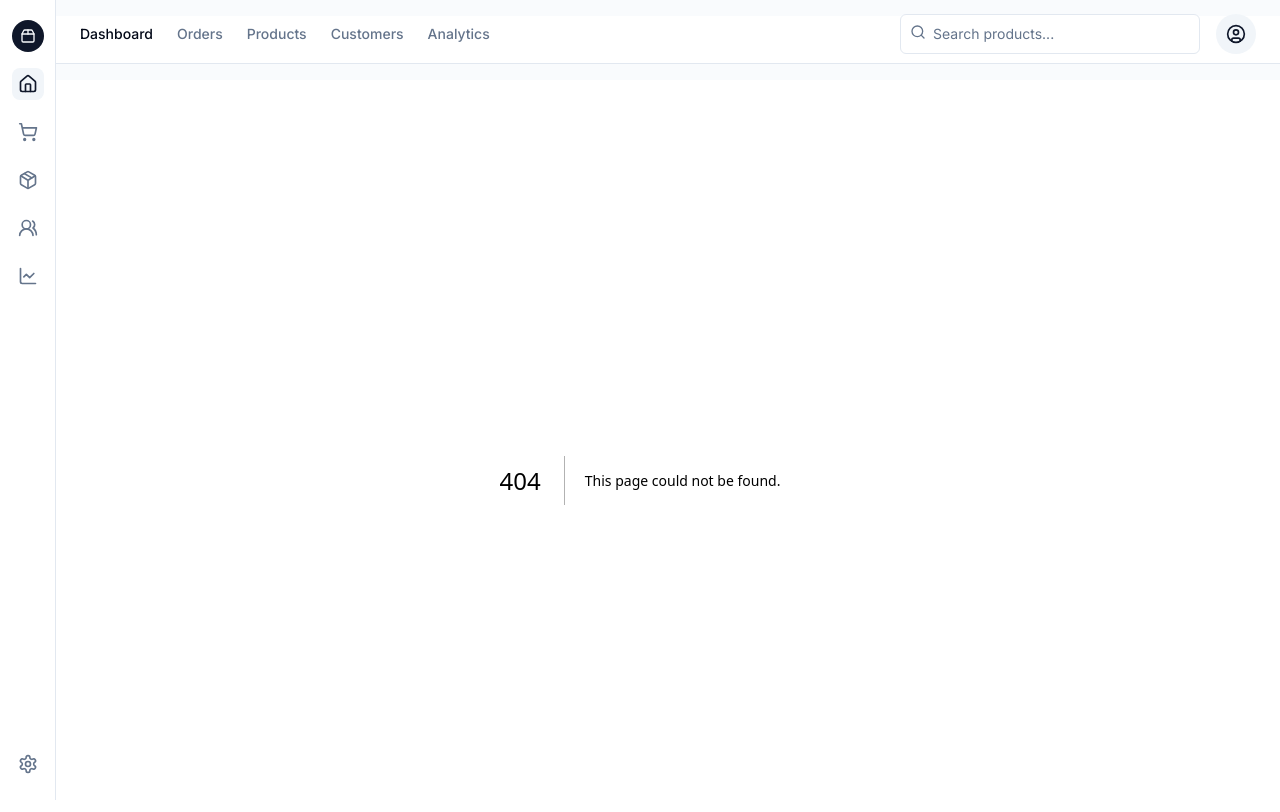
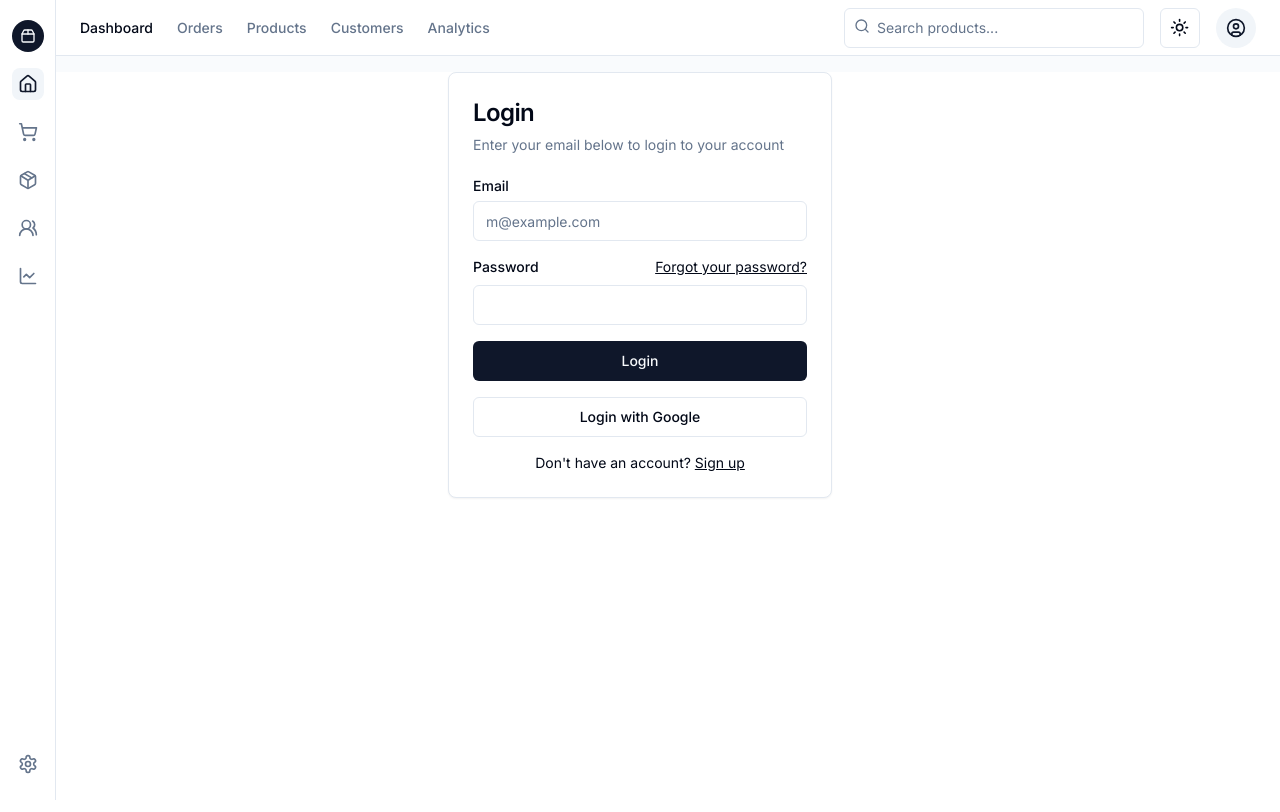
Before and after one commit to muku534/FreshWave_Admin, a Next.js app: page /Signin in a window 1280 px wide. Before the commit this address had no page. Shown: the top 812 px of the page. Built offline with nearby package versions, Linux system fonts and the light colour scheme.

Commit message:
Add Sign In and Sign Up screens with dark/light mode support

```diff
--- /dev/null
+++ b/src/app/Signin/page.jsx
@@ -0,0 +1,59 @@
+import Link from "next/link"
+
+import { Button } from "@/components/ui/button"
+import {
+    Card,
+    CardContent,
+    CardDescription,
+    CardHeader,
+    CardTitle,
+} from "@/components/ui/card"
+import { Input } from "@/components/ui/input"
+import { Label } from "@/components/ui/label"
+
+export default function Signin() {
+    return (
+        <Card className="mx-auto max-w-sm">
+            <CardHeader>
+                <CardTitle className="text-2xl">Login</CardTitle>
+                <CardDescription>
+                    Enter your email below to login to your account
+                </CardDescription>
+            </CardHeader>
+            <CardContent>
+                <div className="grid gap-4">
+                    <div className="grid gap-2">
+                        <Label htmlFor="email">Email</Label>
+                        <Input
+                            id="email"
+                            type="email"
+                            placeholder="m@example.com"
+                            required
+                        />
+                    </div>
+                    <div className="grid gap-2">
+                        <div className="flex items-center">
+                            <Label htmlFor="password">Password</Label>
+                            <Link href="#" className="ml-auto inline-block text-sm underline">
+                                Forgot your password?
+                            </Link>
+                        </div>
+                        <Input id="password" type="password" required />
+                    </div>
+                    <Button type="submit" className="w-full">
+                        Login
+                    </Button>
+                    <Button variant="outline" className="w-full">
+                        Login with Google
+                    </Button>
+                </div>
+                <div className="mt-4 text-center text-sm">
+                    Don&apos;t have an account?{" "}
+                    <Link href="/Signup" className="underline">
+                        Sign up
+                    </Link>
+                </div>
+            </CardContent>
+        </Card>
+    )
+}
--- /dev/null
+++ b/src/app/Signup/page.jsx
@@ -0,0 +1,66 @@
+import Link from "next/link"
+
+import { Button } from "@/components/ui/button"
+import {
+    Card,
+    CardContent,
+    CardDescription,
+    CardHeader,
+    CardTitle,
+} from "@/components/ui/card"
+import { Input } from "@/components/ui/input"
+import { Label } from "@/components/ui/label"
+
+export default function Signup() {
+    return (
+        <div>
+            <Card className="mx-auto max-w-sm">
+                <CardHeader>
+                    <CardTitle className="text-xl">Sign Up</CardTitle>
+                    <CardDescription>
+                        Enter your information to create an account
+                    </CardDescription>
+                </CardHeader>
+                <CardContent>
+                    <div className="grid gap-4">
+                        <div className="grid grid-cols-2 gap-4">
+                            <div className="grid gap-2">
+                                <Label htmlFor="first-name">First name</Label>
+                                <Input id="first-name" placeholder="Max" required />
+                            </div>
+                            <div className="grid gap-2">
+                                <Label htmlFor="last-name">Last name</Label>
+                                <Input id="last-name" placeholder="Robinson" required />
+                            </div>
+                        </div>
+                        <div className="grid gap-2">
+                            <Label htmlFor="email">Email</Label>
+                            <Input
+                                id="email"
+                                type="email"
+                                placeholder="m@example.com"
+                                required
+                            />
+                        </div>
+                        <div className="grid gap-2">
+                            <Label htmlFor="password">Password</Label>
+                            <Input id="password" type="password" />
+                        </div>
+                        <Button type="submit" className="w-full">
+                            Create an account
+                        </Button>
+                        <Button variant="outline" className="w-full">
+                            Sign up with GitHub
+                        </Button>
+                    </div>
+                    <div className="mt-4 text-center text-sm">
+                        Already have an account?{" "}
+                        <Link href="/Signin" className="underline">
+                            Sign in
+                        </Link>
+                    </div>
+                </CardContent>
+            </Card>
+        </div>
+    )
+}
--- a/src/app/layout.js
+++ b/src/app/layout.js
@@ -1,7 +1,7 @@
 import { Inter } from "next/font/google";
 import "./globals.css";
 import Navbar from "@/components/menu/page";
-
+import { ThemeProvider } from "./theme_provider";
 
 const inter = Inter({ subsets: ["latin"] });
 
@@ -14,8 +14,15 @@ export default function RootLayout({ children }) {
   return (
     <html lang="en">
       <body className={inter.className}>
-        <Navbar />
-        {children}
+        <ThemeProvider
+          attribute="class"
+          defaultTheme="system"
+          enableSystem
+          disableTransitionOnChange
+        >
+          <Navbar />
+          {children}
+        </ThemeProvider>
       </body>
     </html>
   );
--- /dev/null
+++ b/src/app/theme_provider.jsx
@@ -0,0 +1,9 @@
+"use client"
+
+import * as React from "react"
+import { ThemeProvider as NextThemesProvider } from "next-themes"
+import { ThemeProviderProps } from "next-themes/dist/types"
+
+export function ThemeProvider({ children, ...props }) {
+  return <NextThemesProvider {...props}>{children}</NextThemesProvider>
+}
--- a/src/components/menu/page.jsx
+++ b/src/components/menu/page.jsx
@@ -1,3 +1,7 @@
+"use client"
+
+import * as React from "react";
+import { useTheme } from "next-themes";
 import Image from "next/image"
 import Link from "next/link"
 import {
@@ -11,17 +15,9 @@ import {
     Users2,
     CircleUser,
     Menu,
+    Moon, Sun
 
 } from "lucide-react"
-
-import {
-    Breadcrumb,
-    BreadcrumbItem,
-    BreadcrumbLink,
-    BreadcrumbList,
-    BreadcrumbPage,
-    BreadcrumbSeparator,
-} from "@/components/ui/breadcrumb"
 import { Button } from "@/components/ui/button"
 import {
     DropdownMenu,
@@ -39,13 +35,9 @@ import {
     TooltipTrigger,
     TooltipProvider,
 } from "@/components/ui/tooltip"
-import {
-    Avatar,
-    AvatarFallback,
-    AvatarImage,
-} from "@/components/ui/avatar"
 
-export default function Navbar() {
+const Navbar = () => {
+    const { setTheme } = useTheme();
     return (
         <div className="flex w-full flex-col bg-muted/40">
             <aside className="fixed inset-y-0 left-0 z-10 hidden w-14 flex-col border-r bg-background sm:flex">
@@ -145,10 +137,9 @@ export default function Navbar() {
                     </TooltipProvider>
                 </nav>
             </aside>
-            <div className="flex flex-col sm:gap-4 sm:py-4 sm:pl-14">
-                <header className="sticky top-0 flex h-14 lg:h-12 lg:pb-3 items-center gap-4 border-b bg-background px-4 md:px-6">
+            <div className="flex flex-col sm:gap-4 sm:py-4 sm:pt-0 sm:pl-14">
+                <header className="sticky top-0 flex h-14 lg:h-13  items-center gap-4 border-b bg-background px-4 md:px-6">
                     <nav className="hidden flex-col gap-6 text-lg font-medium md:flex md:flex-row md:items-center md:gap-5 md:text-sm lg:gap-6">
-
                         <Link
                             href="/"
                             className="text-foreground transition-colors hover:text-foreground"
@@ -243,6 +234,26 @@ export default function Navbar() {
                         </form>
                         <DropdownMenu>
                             <DropdownMenuTrigger asChild>
+                                <Button variant="outline" size="icon">
+                                    <Sun className="h-[1.2rem] w-[1.2rem] rotate-0 scale-100 transition-all dark:-rotate-90 dark:scale-0" />
+                                    <Moon className="absolute h-[1.2rem] w-[1.2rem] rotate-90 scale-0 transition-all dark:rotate-0 dark:scale-100" />
+                                    <span className="sr-only">Toggle theme</span>
+                                </Button>
+                            </DropdownMenuTrigger>
+                            <DropdownMenuContent align="end">
+                                <DropdownMenuItem onClick={() => setTheme("light")}>
+                                    Light
+                                </DropdownMenuItem>
+                                <DropdownMenuItem onClick={() => setTheme("dark")}>
+                                    Dark
+                                </DropdownMenuItem>
+                                <DropdownMenuItem onClick={() => setTheme("system")}>
+                                    System
+                                </DropdownMenuItem>
+                            </DropdownMenuContent>
+                        </DropdownMenu>
+                        <DropdownMenu>
+                            <DropdownMenuTrigger asChild>
                                 <Button variant="secondary" size="icon" className="rounded-full">
                                     <CircleUser className="h-5 w-5" />
                                     <span className="sr-only">Toggle user menu</span>
@@ -263,3 +274,5 @@ export default function Navbar() {
         </div>
     )
 }
+
+export default Navbar;
--- /dev/null
+++ b/src/components/ui/label.jsx
@@ -0,0 +1,18 @@
+"use client"
+
+import * as React from "react"
+import * as LabelPrimitive from "@radix-ui/react-label"
+import { cva } from "class-variance-authority";
+
+import { cn } from "@/lib/utils"
+
+const labelVariants = cva(
+  "text-sm font-medium leading-none peer-disabled:cursor-not-allowed peer-disabled:opacity-70"
+)
+
+const Label = React.forwardRef(({ className, ...props }, ref) => (
+  <LabelPrimitive.Root ref={ref} className={cn(labelVariants(), className)} {...props} />
+))
+Label.displayName = LabelPrimitive.Root.displayName
+
+export { Label }
```
Also changed, not shown: package.json (+7 -0 lines), src/app/Customers/page.jsx (+0 -16 lines), 1 other file (tests, documents, lock files or other folders).
